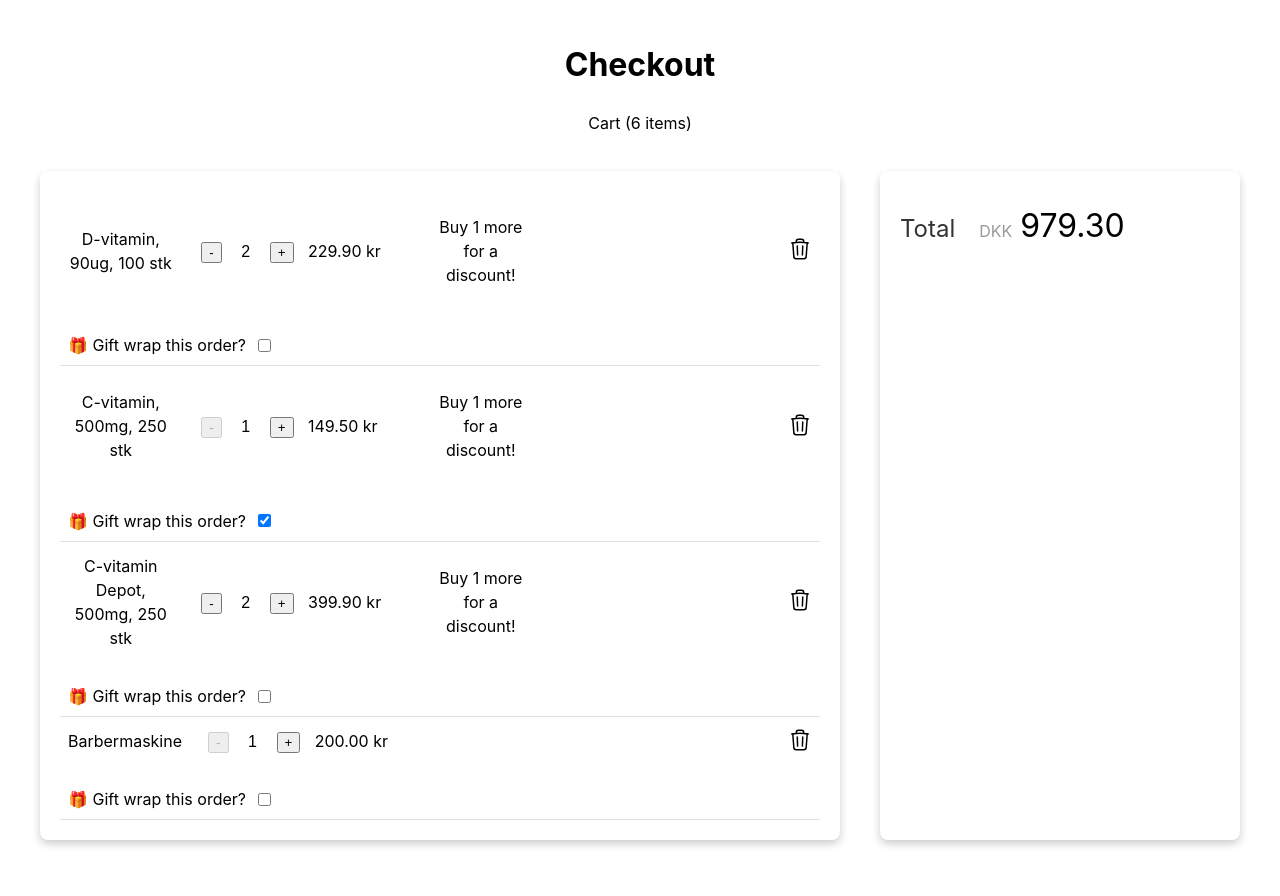
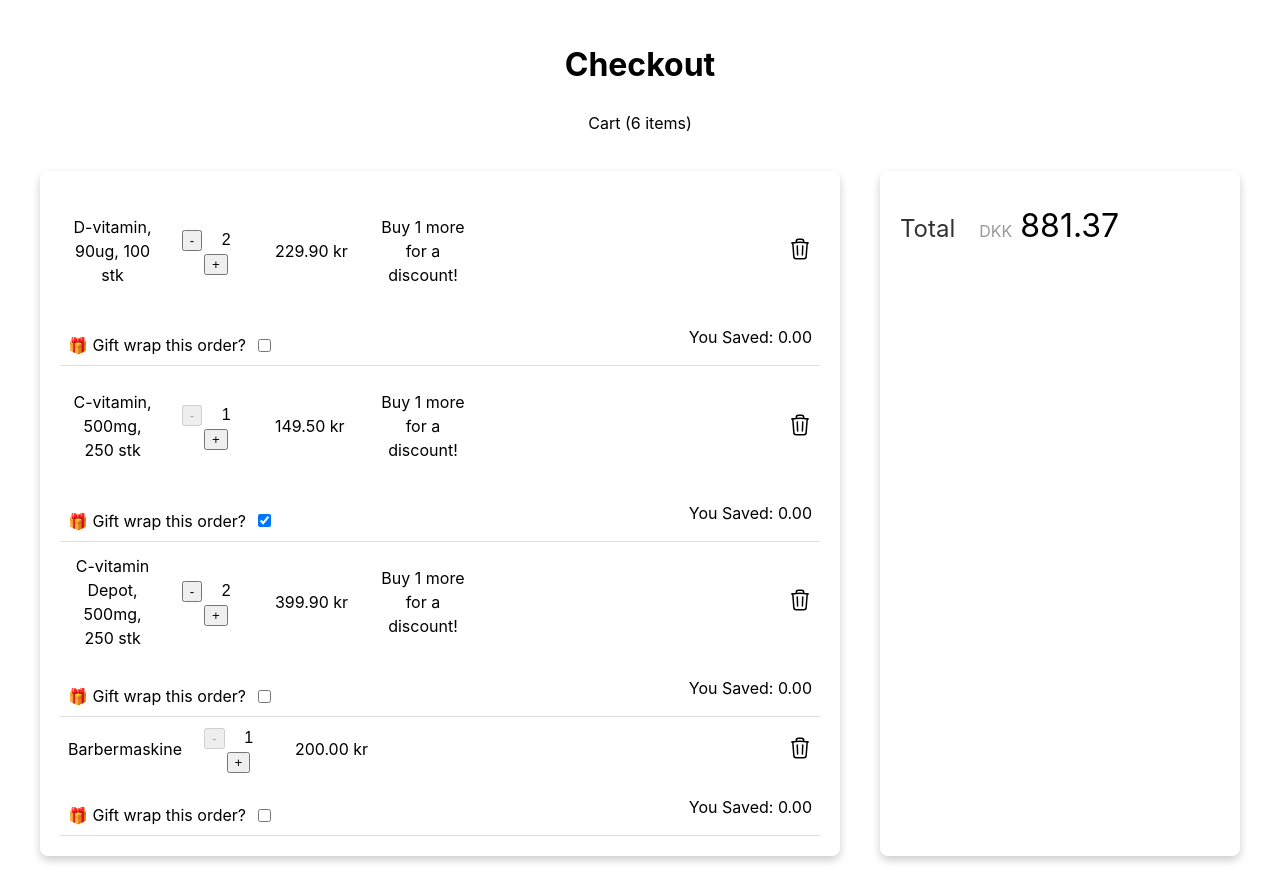
Before and after one commit to yukarasan/vita, a React (Vite) app: page / in a window 1280 px wide. Built offline with nearby package versions, Linux system fonts and the light colour scheme; no server answers.

Commit message:
Noor- Implemented larger quantities, per item and 10% discount for orders over 300 DKK

```diff
--- a/src/components/cart_item/CartItem.tsx
+++ b/src/components/cart_item/CartItem.tsx
@@ -1,19 +1,32 @@
-import { CartItemType, CatalogItemType } from "../../lib/types"
-import QuantitySelector from "../quantity_selector/QuantitySelector"
-import "./CartItem.css"
-import { useEffect, useState } from "react"
+import { useState, useEffect } from "react";
+import { CartItemType, CatalogItemType } from "../../lib/types";
+import QuantitySelector from "../quantity_selector/QuantitySelector";
+import "./CartItem.css";
 
 interface CartItemProps {
-  cartItem: CartItemType
-  setCart: React.Dispatch<React.SetStateAction<CartItemType[]>>
+  cartItem: CartItemType;
+  setCart: React.Dispatch<React.SetStateAction<CartItemType[]>>;
 }
 
 const CartItem: React.FC<CartItemProps> = ({ cartItem, setCart }) => {
-  const [upsellProduct, setUpsellProduct] = useState<CatalogItemType>()
+  const [upsellProduct, setUpsellProduct] = useState<CatalogItemType>();
+  const [itemTotal, setItemTotal] = useState<number>(0);
+
+  // Calculate rebate amount for the item
+  const rebateAmount = cartItem.quantity >= cartItem.rebateQuantity
+    ? cartItem.price * cartItem.quantity * (cartItem.rebatePercent / 100)
+    : 0;
+
+  // Calculate item total with rebate
+  useEffect(() => {
+    const calculatedTotal = cartItem.price * cartItem.quantity;
+    const discountedTotal = calculatedTotal - rebateAmount;
+    setItemTotal(discountedTotal);
+  }, [cartItem.quantity, cartItem.price, rebateAmount]);
 
   const handleRemoveCartItem = () => {
-    setCart((prev) => prev.filter((item) => item.id !== cartItem.id))
-  }
+    setCart((prev) => prev.filter((item) => item.id !== cartItem.id));
+  };
 
   const handleGiftWrapChange = (event: React.ChangeEvent<HTMLInputElement>) => {
     setCart((prev) =>
@@ -22,11 +35,10 @@ const CartItem: React.FC<CartItemProps> = ({ cartItem, setCart }) => {
           ? { ...item, giftWrap: event.target.checked }
           : item
       )
-    )
-  }
+    );
+  };
 
-  // Format total price with two decimal places
-  const formattedTotal = (cartItem.price * cartItem.quantity).toFixed(2)
+  const formattedTotal = itemTotal.toFixed(2);
   const handleCalcRebate = () => {
     if (cartItem.quantity < cartItem.rebateQuantity) {
       return (
@@ -44,20 +56,20 @@ const CartItem: React.FC<CartItemProps> = ({ cartItem, setCart }) => {
       try {
         const response = await fetch(
           "https://raw.githubusercontent.com/larsthorup/checkout-data/main/product.json"
-        )
+        );
 
-        const data = await response.json()
+        const data = await response.json();
         const item = data.find(
           (item: any) => item.id === cartItem.upsellProductId
-        )
-        setUpsellProduct(item)
+        );
+        setUpsellProduct(item);
       } catch (error) {
-        console.error("Error fetching data:", error)
+        console.error("Error fetching data:", error);
       }
-    }
+    };
 
-    fetchData()
-  }, [])
+    fetchData();
+  }, []);
 
   return (
     <li className="cart-item">
@@ -65,7 +77,7 @@ const CartItem: React.FC<CartItemProps> = ({ cartItem, setCart }) => {
         <span className="cart-item-name">{cartItem.name}</span>
         <QuantitySelector setCart={setCart} cartItem={cartItem} />
         <span className="cart-item-total">{formattedTotal} kr</span>
-        {handleCalcRebate()}
+{handleCalcRebate()}
         <p>{upsellProduct && upsellProduct.name}</p>
         <button className="cart-item-button" onClick={handleRemoveCartItem}>
           <svg
@@ -94,8 +106,9 @@ const CartItem: React.FC<CartItemProps> = ({ cartItem, setCart }) => {
           />
         </label>
       </div>
+      <span className="rebate-amount">You Saved: {rebateAmount.toFixed(2)}</span>
     </li>
-  )
-}
+  );
+};
 
-export default CartItem
+export default CartItem;
--- a/src/components/total_amount/TotalAmount.tsx
+++ b/src/components/total_amount/TotalAmount.tsx
@@ -7,19 +7,28 @@ interface TotalAmountProps {
 }
 
 const TotalAmount: React.FC<TotalAmountProps> = ({ cart }) => {
-  const [totalAmount, setTotalAmount] = useState(0);
+  // State for total amount
+  const [totalAmount, setTotalAmount] = useState<number>(0);
 
+  // Calculate total amount
   useEffect(() => {
-    const amount = cart.reduce(
-      (acc, cartItem) => acc + cartItem.price * cartItem.quantity,
-      0
-    );
-    setTotalAmount(amount);
+    // Calculate total amount without discount
+    const calculatedTotal = cart.reduce((total, cartItem) => {
+      return total + cartItem.price * cartItem.quantity;
+    }, 0);
+
+    // Apply discount if total amount is over 300 DKK
+    const discountThreshold = 300;
+    const discountedTotal = calculatedTotal >= discountThreshold ? calculatedTotal * 0.9 : calculatedTotal;
+
+    // Update total amount state
+    setTotalAmount(discountedTotal);
+
   }, [cart]);
 
   // Separate the currency code and amount for individual styling
   const currencyCode = "DKK";
-  const formattedAmount = new Intl.NumberFormat("en-AU", {
+  const formattedTotalAmount = new Intl.NumberFormat("en-AU", {
     style: "currency",
     currency: "DKK",
     minimumFractionDigits: 2,
@@ -32,7 +41,7 @@ const TotalAmount: React.FC<TotalAmountProps> = ({ cart }) => {
     <div className="total-amount-container">
       <h2 className="total">Total</h2>
       <span className="currency-code">{currencyCode}</span>
-      <span className="amount">{formattedAmount}</span>
+      <span className="amount">{formattedTotalAmount}</span>
     </div>
   );
 };
--- a/src/lib/types.ts
+++ b/src/lib/types.ts
@@ -12,4 +12,6 @@ export interface CartItemType extends CatalogItemType {
   quantity: number
   giftWrap: boolean
   recurringOrder: "none" | "weekly" | "monthly"
+  rebateQuantity: number; //for rebate quantity
+  rebatePercent: number;  //for rebate percent
 }
```
Also changed, not shown: src/components/total_amount/TotalAmount.css (line endings or trailing spaces).
